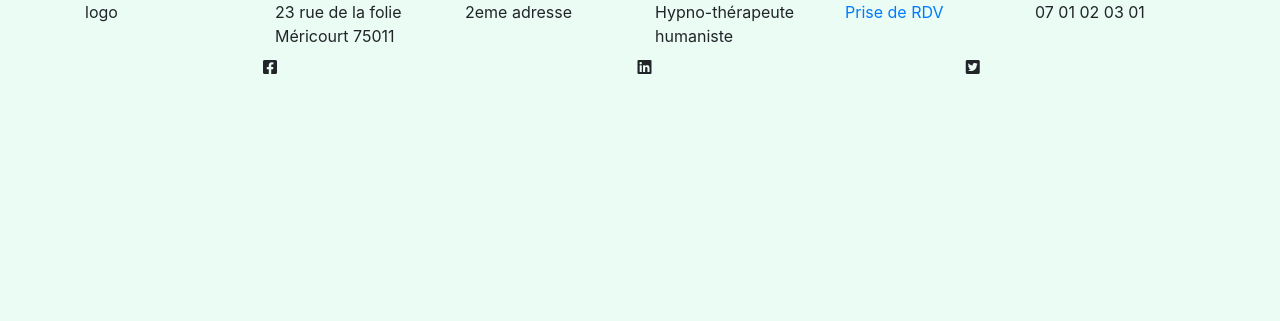
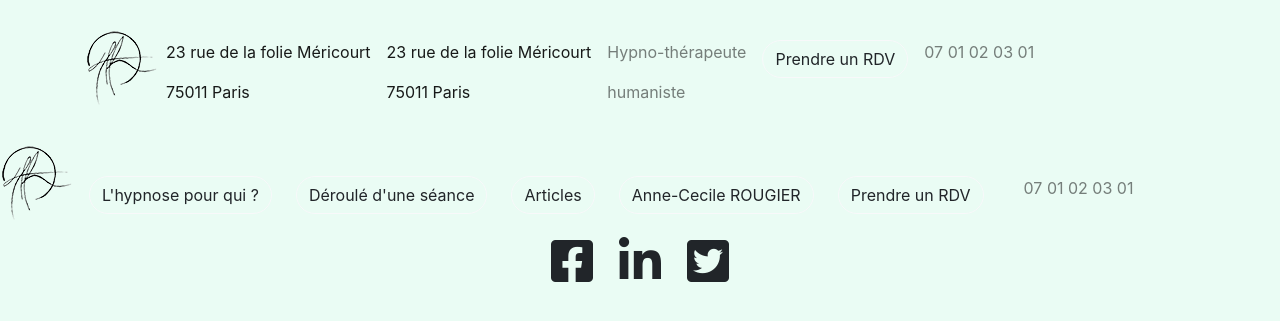
Before and after one commit to alphaMarDiallo/prehypno, a PHP site: page /qui.php in a window 1280 px wide. Shown: the top 321 px of the page. Run offline with PHP 8.4, Linux system fonts and the light colour scheme; some libraries are stand-ins or nearby versions.

Commit message:
recuperation des pages acceuil, header, footer & style. quelques bug à fixer 'responsive photo accueil, padding de mise en page.)

```diff
--- a/inc/footer.inc.php
+++ b/inc/footer.inc.php
@@ -1,9 +1,14 @@
 </main> <!-- Fin main -->
 <footer class="row">
     <div class="col-md-12">
-        <a href="../lib/image/img/linkedin.png" class="col-md-4 btn"> <i class="fab fa-facebook-square"></i> </a>
-        <a href="../lib/image/img/facebook.png" class="col-md-4 btn"> <i class="fab fa-linkedin"></i> </a>
-        <a href="#" class="col-md-3 btn"> <i class="fab fa-twitter-square"></i> </a>
+        <ul class="nav justify-content-center">
+            <li><a href="#" class="col-md-4 col-lg-4 col-sm-12 col-xs-12 btn"><i
+                        class="fab fa-facebook-square fa-3x hover rounded"></i></a></li>
+            <li><a href="#" class="col-md-4 col-lg-4 col-sm-12 col-xs-12 btn "><i
+                        class="fab fa-linkedin-in fa-3x hover rounded"></i></a></li>
+            <li><a href="#" class="col-md-4 col-lg-4 col-sm-12 col-xs-12 btn "><i
+                        class="fab fa-twitter-square fa-3x hover rounded"></i></a></li>
+        </ul>
     </div>
 </footer><!-- Fin footer -->
 
--- a/inc/header.inc.php
+++ b/inc/header.inc.php
@@ -21,11 +21,79 @@
 <body>
     <div class="container">
         <header class="row">
-            <div class="col-md-2">logo</div>
-            <div class="col-md-2">23 rue de la folie Méricourt 75011</div>
-            <div class="col-md-2">2eme adresse</div>
-            <div class="col-md-2">Hypno-thérapeute humaniste</div>
-            <a href="#" class="col-md-2 hover">Prise de RDV</a>
-            <div class="col-md-2 hover">07 01 02 03 01</div>
-        </header><!-- Fin header -->
-        <main class="row">
+            <!-- NavbarPrimaire -->
+            <nav class="navbar navbar-expand-lg navbar-light logo" id="navbarPrimaire">
+                <img src="img/logoFaviconAlpha.png" alt="logo">
+                <button class="navbar-toggler" type="button" data-toggle="collapse" data-target="#navbarNav"
+                    aria-controls="navbarNav" aria-expanded="false" aria-label="Toggle navigation">
+                    <span class="navbar-toggler-icon"></span>
+                </button>
+                <div class="collapse navbar-collapse" id="navbarNav">
+                    <ul class="navbar-nav mt-4">
+                        <li class="nav-item active">
+                            <a class="nav-link">
+                                <p>23 rue de la folie Méricourt</p>
+                                <p>75011 Paris</p>
+                            </a>
+                        </li>
+                        <li class="nav-item active">
+                            <a class="nav-link">
+                                <p>23 rue de la folie Méricourt</p>
+                                <p>75011 Paris</p>
+                            </a>
+                        </li>
+
+                        <li class="nav-item">
+                            <a class="nav-link">
+                                <p>Hypno-thérapeute</p>
+                                <p>humaniste</p>
+                            </a>
+                        </li>
+                        <li class="nav-item">
+                            <a class="nav-link" href="#"><span
+                                    class="border border-light rounded-pill btn hover">Prendre un RDV</span></a>
+                        </li>
+                        <li class="nav-item">
+                            <a class="nav-link">07 01 02 03 01</span></a>
+                        </li>
+                </div>
+            </nav><!-- fin #navbarPrimaire -->
+    </div>
+    <div class="row">
+        <!-- NavbarSecondaire -->
+        <nav class="container-fluid navbar navbar-inverse navbar-expand-lg navbar-fixed-bottom navbar-light logo"
+            id="navbarSecondaire">
+            <img src="../img/logoFaviconAlpha.png" alt="flêche retour">
+            <button class="navbar-toggler" type="button" data-toggle="collapse" data-target="#navbarNav"
+                aria-controls="navbarNav" aria-expanded="false" aria-label="Toggle navigation">
+                <span class="navbar-toggler-icon"></span>
+            </button>
+            <div class="collapse navbar-collapse text-align-center" id="navbarNav">
+                <ul class="navbar-nav mt-4">
+                    <li class="nav-item active ml-2">
+                        <a class="nav-link "><span class="border border-light rounded-pill btn hover">L'hypnose pour qui
+                                ?</span></a>
+                    </li>
+                    <li class="nav-item active ml-2">
+                        <a class="nav-link"><span class="border border-light rounded-pill btn hover">Déroulé d'une
+                                séance</span></a>
+                    </li>
+                    <li class="nav-item ml-2">
+                        <a class="nav-link"><span class="border border-light rounded-pill btn hover">Articles</span></a>
+                    </li>
+                    <li class="nav-item ml-2">
+                        <a class="nav-link"><span class="border border-light rounded-pill btn hover">Anne-Cecile
+                                ROUGIER</span></a>
+                    </li>
+                    <li class="nav-item ml-2">
+                        <a class="nav-link" href="#"><span class="border border-light rounded-pill btn hover">Prendre un
+                                RDV</span></a>
+                    </li>
+                    <li class="nav-item ml-4">
+                        <a class="nav-link">07 01 02 03 01</span></a>
+                    </li>
+            </div>
+        </nav><!-- fin #navbarSecondaire -->
+    </div>
+    </header><!-- fin class header -->
+    <main class="row">
```
